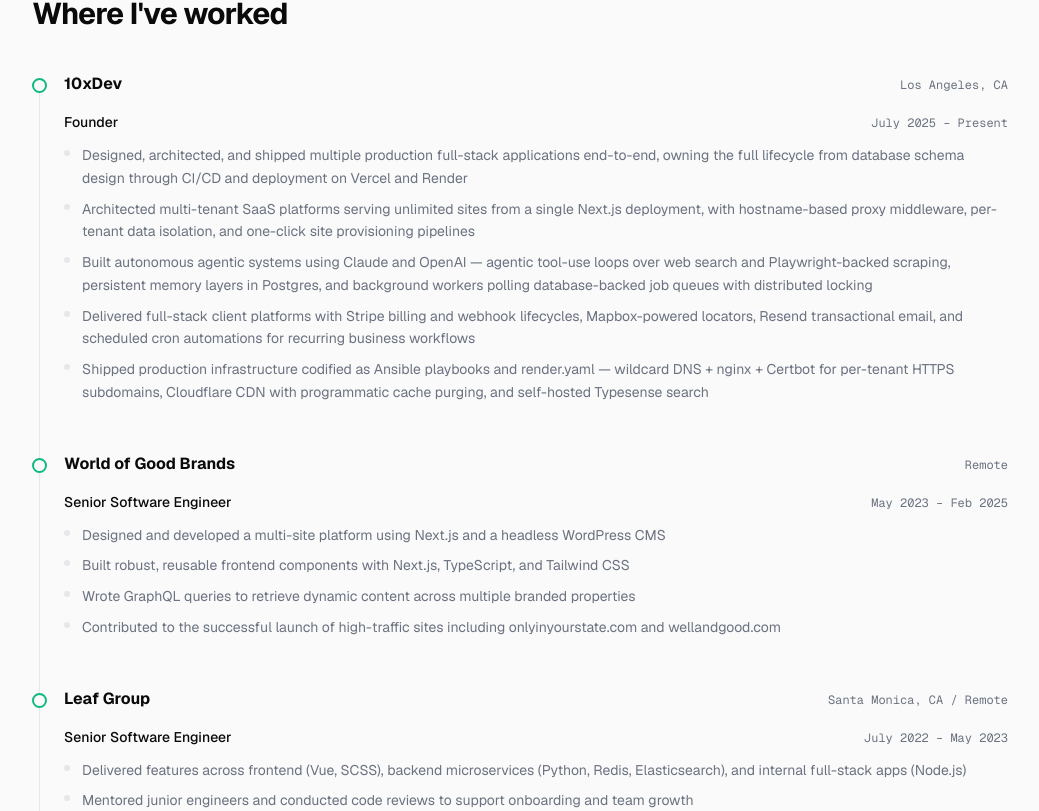
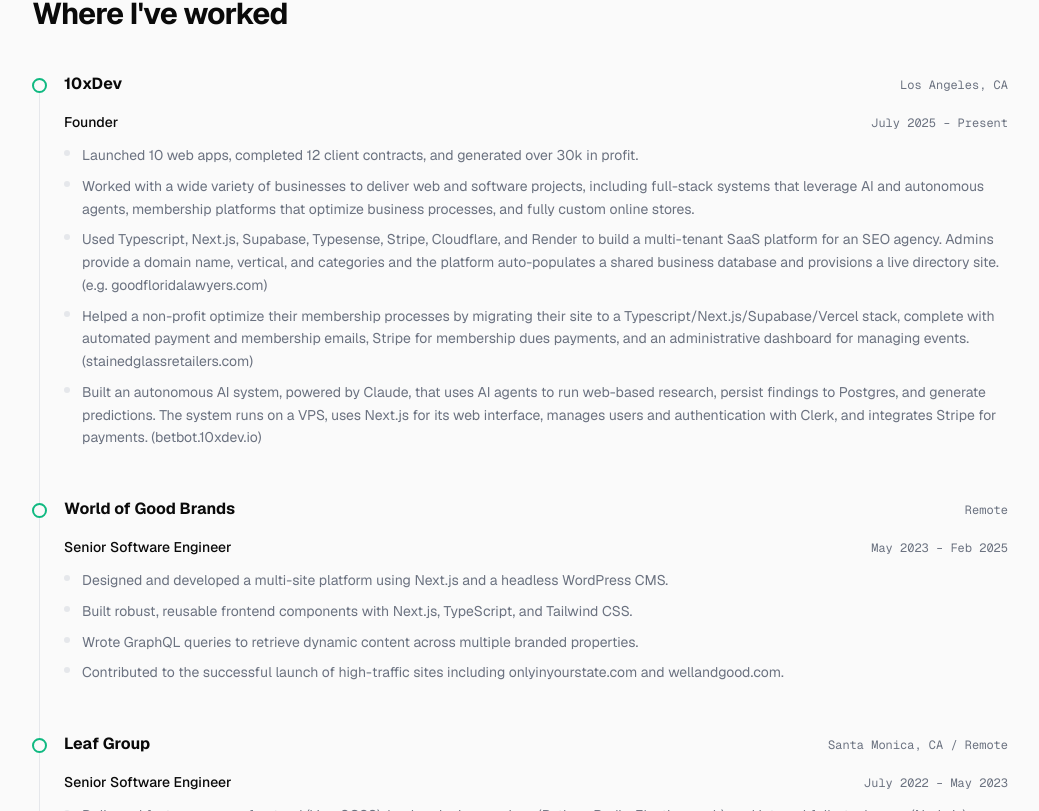
Before and after one commit to kevinthomaskane/portfolio, a Next.js app: page / in a window 1280 px wide. Shown: the part 3989-4800 px from the top of the page, without its empty margins (120-1159 px from the left). Built offline with nearby package versions, Linux system fonts and the light colour scheme.

Commit message:
Update resume

```diff
--- a/src/data/resume.ts
+++ b/src/data/resume.ts
@@ -210,11 +210,11 @@
         title: 'Founder',
         dates: 'July 2025 – Present',
         bullets: [
-          'Designed, architected, and shipped multiple production full-stack applications end-to-end, owning the full lifecycle from database schema design through CI/CD and deployment on Vercel and Render',
-          'Architected multi-tenant SaaS platforms serving unlimited sites from a single Next.js deployment, with hostname-based proxy middleware, per-tenant data isolation, and one-click site provisioning pipelines',
-          'Built autonomous agentic systems using Claude and OpenAI — agentic tool-use loops over web search and Playwright-backed scraping, persistent memory layers in Postgres, and background workers polling database-backed job queues with distributed locking',
-          'Delivered full-stack client platforms with Stripe billing and webhook lifecycles, Mapbox-powered locators, Resend transactional email, and scheduled cron automations for recurring business workflows',
-          'Shipped production infrastructure codified as Ansible playbooks and render.yaml — wildcard DNS + nginx + Certbot for per-tenant HTTPS subdomains, Cloudflare CDN with programmatic cache purging, and self-hosted Typesense search',
+          'Launched 10 web apps, completed 12 client contracts, and generated over 30k in profit.',
+          'Worked with a wide variety of businesses to deliver web and software projects, including full-stack systems that leverage AI and autonomous agents, membership platforms that optimize business processes, and fully custom online stores.',
+          'Used Typescript, Next.js, Supabase, Typesense, Stripe, Cloudflare, and Render to build a multi-tenant SaaS platform for an SEO agency. Admins provide a domain name, vertical, and categories and the platform auto-populates a shared business database and provisions a live directory site. (e.g. goodfloridalawyers.com)',
+          'Helped a non-profit optimize their membership processes by migrating their site to a Typescript/Next.js/Supabase/Vercel stack, complete with automated payment and membership emails, Stripe for membership dues payments, and an administrative dashboard for managing events. (stainedglassretailers.com)',
+          'Built an autonomous AI system, powered by Claude, that uses AI agents to run web-based research, persist findings to Postgres, and generate predictions. The system runs on a VPS, uses Next.js for its web interface, manages users and authentication with Clerk, and integrates Stripe for payments. (betbot.10xdev.io)',
         ],
       },
     ],
@@ -227,10 +227,10 @@
         title: 'Senior Software Engineer',
         dates: 'May 2023 – Feb 2025',
         bullets: [
-          'Designed and developed a multi-site platform using Next.js and a headless WordPress CMS',
-          'Built robust, reusable frontend components with Next.js, TypeScript, and Tailwind CSS',
-          'Wrote GraphQL queries to retrieve dynamic content across multiple branded properties',
-          'Contributed to the successful launch of high-traffic sites including onlyinyourstate.com and wellandgood.com',
+          'Designed and developed a multi-site platform using Next.js and a headless WordPress CMS.',
+          'Built robust, reusable frontend components with Next.js, TypeScript, and Tailwind CSS.',
+          'Wrote GraphQL queries to retrieve dynamic content across multiple branded properties.',
+          'Contributed to the successful launch of high-traffic sites including onlyinyourstate.com and wellandgood.com.',
         ],
       },
     ],
@@ -243,17 +243,17 @@
         title: 'Senior Software Engineer',
         dates: 'July 2022 – May 2023',
         bullets: [
-          'Delivered features across frontend (Vue, SCSS), backend microservices (Python, Redis, Elasticsearch), and internal full-stack apps (Node.js)',
-          'Mentored junior engineers and conducted code reviews to support onboarding and team growth',
+          'Delivered features across frontend (Vue, SCSS), backend microservices (Python, Redis, Elasticsearch), and internal full-stack apps (Node.js).',
+          'Mentored junior engineers and conducted code reviews to support onboarding and team growth.',
         ],
       },
       {
         title: 'Software Engineer',
         dates: 'Aug 2018 – July 2022',
         bullets: [
-          'Maintained and improved a portfolio of 50+ content-rich websites on a Flask/Jinja/MongoDB stack',
-          'Enhanced performance using Lighthouse audits and frontend best practices',
-          'Independently redesigned and rebuilt several production websites using Jinja, Vue, Vanilla JS, and SCSS',
+          'Maintained and improved a portfolio of 50+ content-rich websites on a Flask/Jinja/MongoDB stack.',
+          'Enhanced performance using Lighthouse audits and frontend best practices.',
+          'Independently redesigned and rebuilt several production websites using Jinja, Vue, Vanilla JS, and SCSS.',
         ],
       },
     ],
```
